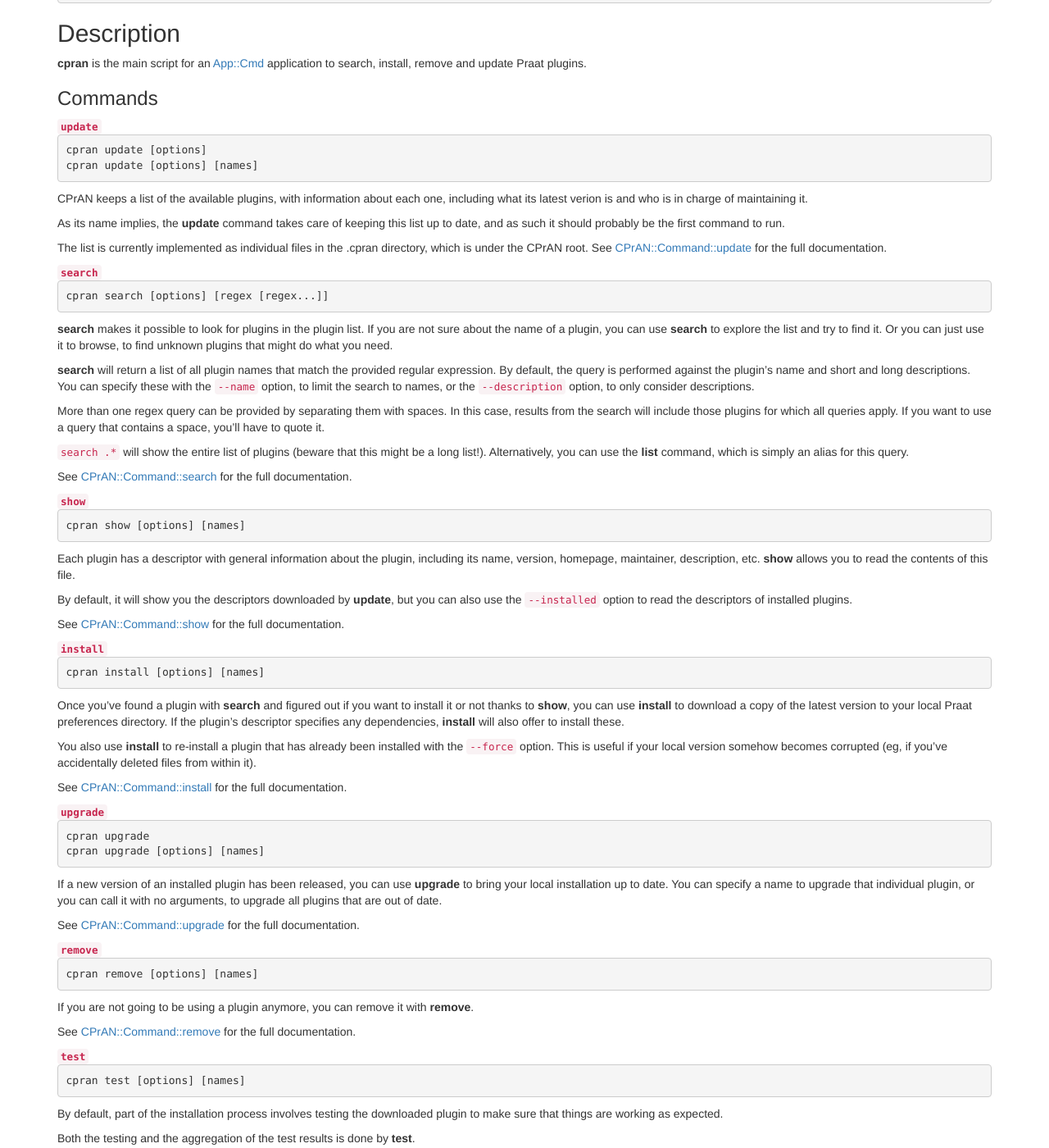
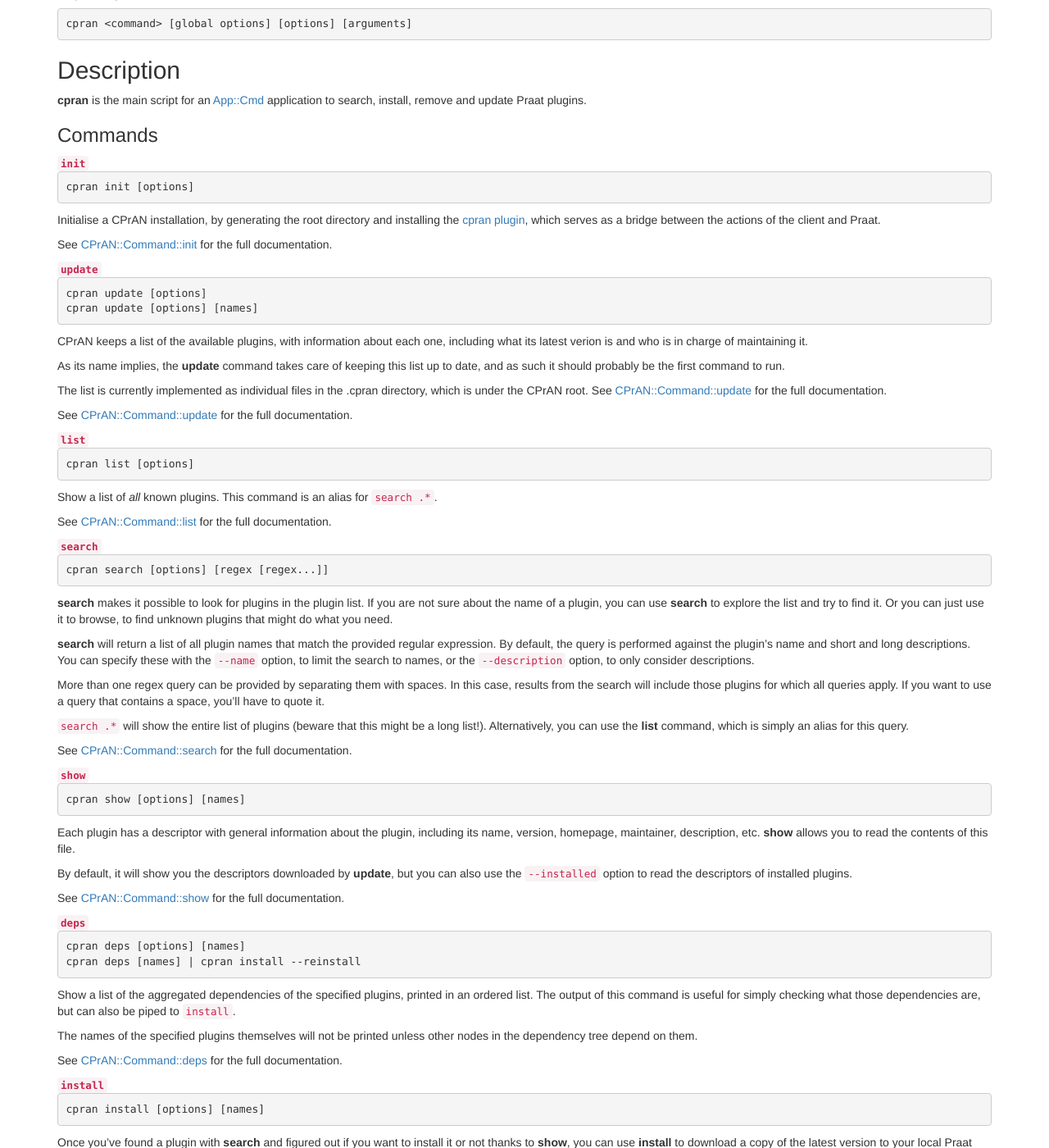
Before and after one commit to jjatria/cpran-www, a Jekyll site: the page built from docs/cpran/index.md, in a window 1280 px wide and 1400 px high, scrolled down 290 px. Shown: the whole window at 82% size. Built offline with Jekyll 4.4.1, drawn with Linux system fonts in a browser that asks for light colours; nearby versions of some CDN libraries; library files that are not in the unit come from our copies; comment, search, counter and statistics services are not loaded; some of the changed text lies outside the part shown.

Commit message:
Added documentation for init and deps

```diff
--- a/docs/cpran/index.md
+++ b/docs/cpran/index.md
@@ -3,9 +3,12 @@ layout: page
 group: pod
 title: CPrAN
 description:
-  short: A package manager for Praat
+  short: The spec of the interface
 ---
 {% include JB/setup %}
+
+> While the general spec is being written, the documentation of the reference
+> client will serve that purpose. That documentaion is copied below.
 
 ## Synopsis
 
@@ -19,6 +22,18 @@ install, remove and update Praat plugins.
 [appcmd]: https://metacpan.org/pod/App::Cmd
 
 ### Commands
+
+`init`
+
+  : <!-- -->
+
+        cpran init [options]
+
+    Initialise a CPrAN installation, by generating the root directory and installing
+    the [cpran plugin][], which serves as a bridge between the actions of the client
+    and Praat.
+
+    See [CPrAN::Command::init][init] for the full documentation.
 
 `update`
 
@@ -36,6 +51,18 @@ install, remove and update Praat plugins.
     The list is currently implemented as individual files in the .cpran directory,
     which is under the CPrAN root. See [CPrAN::Command::update][update] for the full
     documentation.
+
+    See [CPrAN::Command::update][update] for the full documentation.
+
+`list`
+
+  : <!-- -->
+
+        cpran list [options]
+
+    Show a list of _all_ known plugins. This command is an alias for `search .*`.
+
+    See [CPrAN::Command::list][list] for the full documentation.
 
 `search`
 
@@ -78,6 +105,22 @@ install, remove and update Praat plugins.
     plugins.
 
     See [CPrAN::Command::show][show] for the full documentation.
+
+`deps`
+
+  : <!-- -->
+
+        cpran deps [options] [names]
+        cpran deps [names] | cpran install --reinstall
+
+    Show a list of the aggregated dependencies of the specified plugins, printed
+    in an ordered list. The output of this command is useful for simply checking
+    what those dependencies are, but can also be piped to `install`.
+
+    The names of the specified plugins themselves will not be printed unless
+    other nodes in the dependency tree depend on them.
+
+    See [CPrAN::Command::deps][deps] for the full documentation.
 
 `install`
 
@@ -283,7 +326,10 @@ This list is updated with the **update** command.
 
 * [CPrAN][cprandoc]
 * [CPrAN::Plugin][plugin]
+* [CPrAN::Command::deps][deps]
+* [CPrAN::Command::init][init]
 * [CPrAN::Command::install][install]
+* [CPrAN::Command::list][list]
 * [CPrAN::Command::remove][remove]
 * [CPrAN::Command::search][search]
 * [CPrAN::Command::show][show]
@@ -291,9 +337,13 @@ This list is updated with the **update** command.
 * [CPrAN::Command::update][update]
 * [CPrAN::Command::upgrade][upgrade]
 
+[cpran plugin]: {{ BASE_PATH }}/docs/plugins/cpran
 [cprandoc]: {{ BASE_PATH }}/docs/cpran
 [plugin]:   {{ BASE_PATH }}/docs/plugins
+[deps]:     {{ BASE_PATH }}/docs/commands/dep
+[init]:     {{ BASE_PATH }}/docs/commands/init
 [install]:  {{ BASE_PATH }}/docs/commands/install
+[list]:     {{ BASE_PATH }}/docs/commands/list
 [remove]:   {{ BASE_PATH }}/docs/commands/remove
 [search]:   {{ BASE_PATH }}/docs/commands/search
 [show]:     {{ BASE_PATH }}/docs/commands/show
```
Also changed, not shown: docs/clients/cpran/index.md (+47 -0 lines), docs/commands/deps/index.md (added, +88 -0 lines), docs/commands/init/index.md (added, +58 -0 lines), docs/commands/install/index.md (+7 -0 lines).
